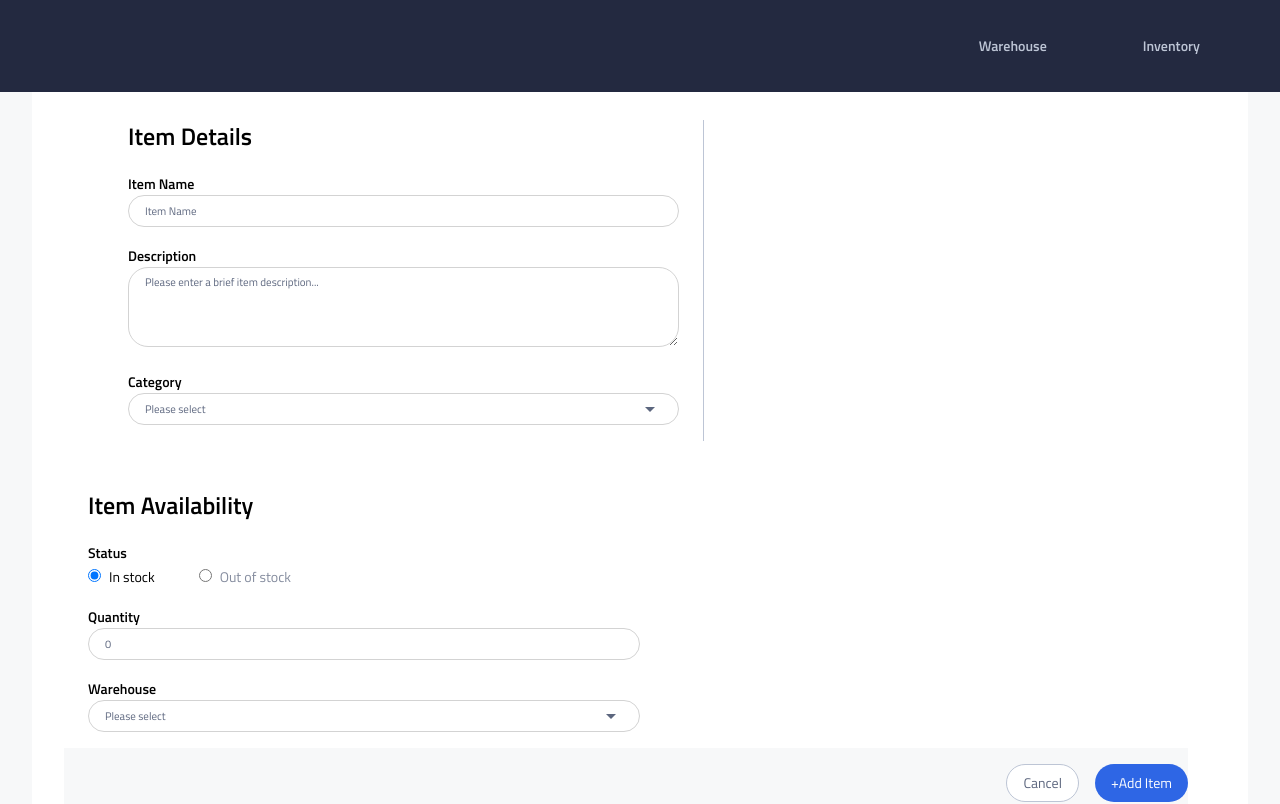
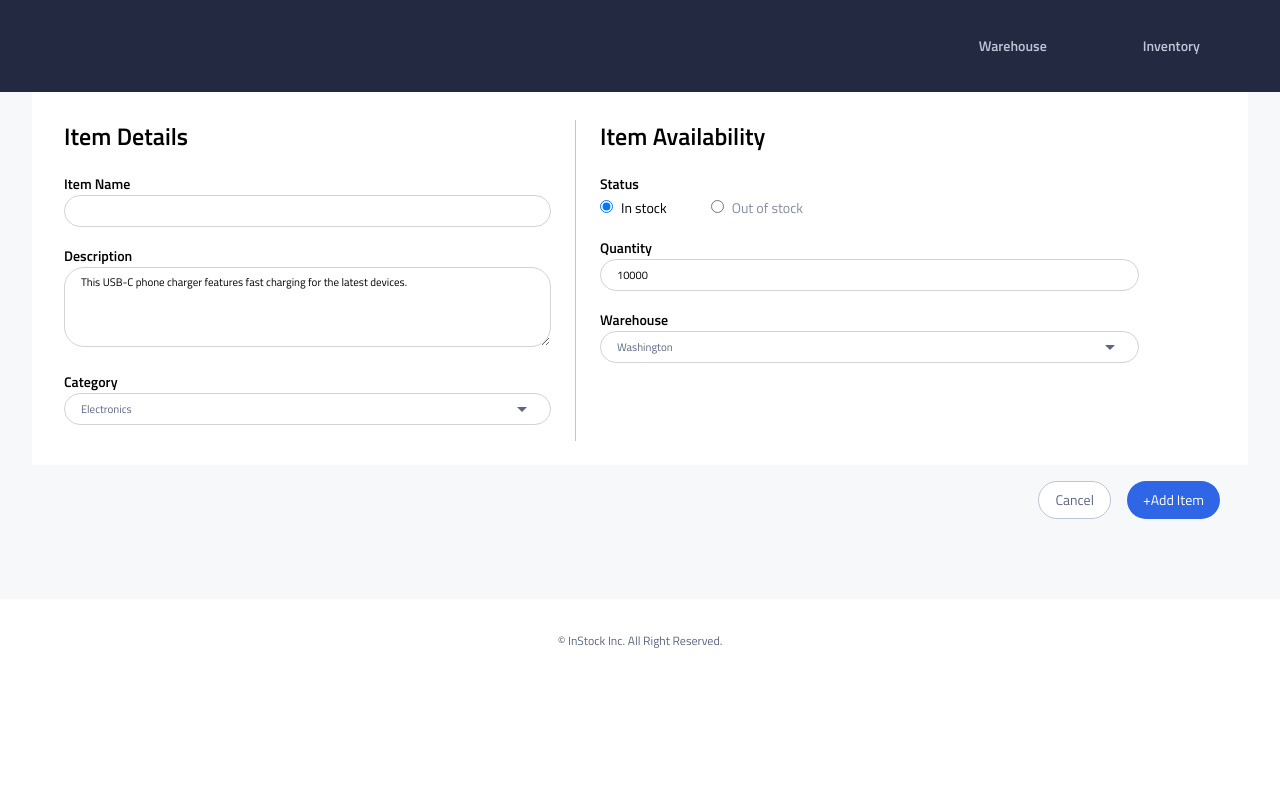
Before and after one commit to danlin0226/instock-merritt, a React (Create React App) app: page /inventory/add in a window 1280 px wide. Shown: the top 804 px of the page. Built offline with nearby package versions, Linux system fonts and the light colour scheme; no server answers.

Commit message:
fixed env and added mock data to test inventoryForm

```diff
--- a/src/components/inventory-form/InventoryForm.jsx
+++ b/src/components/inventory-form/InventoryForm.jsx
@@ -9,15 +9,176 @@ import "./InventoryForm.scss";
 import axios from "axios";
 import { useState, useEffect } from "react";
 
-const InventoryForm = () => {
+const InventoryForm = (warehouses, categories) => {
+  const itemTest = {
+    id: "3ce124a4-78b0-4d80-91b9-11f9ced631a7",
+    warehouse_id: "2922c286-16cd-4d43-ab98-c79f698aeab0",
+    item_name: "Phone Charger",
+    description: "This USB-C phone charger features fast charging for the latest devices.",
+    category: "Electronics",
+    status: "In Stock",
+    quantity: 10000,
+    created_at: "2022-11-25T02:30:31.000Z",
+    updated_at: "2022-11-25T02:30:31.000Z",
+    warehouse_name: "Manhattan",
+  };
+
+  const [item, setItem] = useState({});
   const [inventories, setInventories] = useState([]);
 
+  const categoriesList = ["Accessories", "Gear", "Electronics", "Apparel"];
+
+  // form states
+  const [itemName, setItemName] = useState("");
+  const [description, setDescription] = useState("");
+  const [category, setCategory] = useState("");
+  const [status, setStatus] = useState("");
+  const [quantity, setQuantity] = useState(-1);
+  const [warehouse, setWarehouse] = useState("");
+
+  const handleChangeItemName = (event) => {
+    setItemName(event.target.value);
+  };
+
+  const handleChangeDescription = (event) => {
+    setDescription(event.target.value);
+  };
+
+  const handleChangeCategory = (event) => {
+    setCategory(event.target.value);
+  };
+
+  const handleChangeStatus = (event) => {
+    setStatus(event.target.value);
+  };
+
+  const handleChangeWarehouse = (event) => {
+    setWarehouse(event.target.value);
+  };
+
+  const handleChangeQuantity = (event) => {
+    setQuantity(event.target.value);
+  };
+
   useEffect(() => {
-    axios.get(`${process.env.REACT_APP_BACKEND_URL}/inventories`).then((res) => {
-      setInventories(res.data);
+    axios
+      .get(`${process.env.REACT_APP_BACKEND_URL}/inventories/`)
+      .then(({ data }) => {
+        setInventories(data);
+      })
+      .catch((err) => {
+        console.log(`ERROR WHILE FETCHING INVENTORIES ${err}`);
+      });
+
+    axios
+      .get(`${process.env.REACT_APP_BACKEND_URL}/inventories/3ce124a4-78b0-4d80-91b9-11f9ced631a7`)
+      .then(({ data }) => {
+        setItem(data);
+      })
+      .catch((err) => {
+        console.log(`ERROR WHILE FETCHING INVENTORIES ${err}`);
       });
   }, []);
 
+  function renderEdit() {
+    return (
+      <form className="inventory__form">
+        <div className="item__details">
+          <h2 className="subheader item__header">Item Details</h2>
+          <div className="item__container">
+            <label className="label-text">Item Name</label>
+            <input
+              className="item__form item__name"
+              type="text"
+              name="itemName"
+              value={item.item_name}
+              onChange={handleChangeItemName}
+            />
+          </div>
+          <div className="item__container">
+            <label className="label-text">Description</label>
+            <textarea
+              onChange={handleChangeDescription}
+              className="item__form item__description"
+              type="text"
+              name="itemName"
+              defaultValue={itemTest.description}
+            />
+          </div>
+          <div className="item__container">
+            <label className="label-text">Category</label>
+            <select className="item__form" defaultValue={itemTest.category}>
+              <option className="item__select" value="" disabled hidden>
+                Please select
+              </option>
+              <option className="item__select" value="Electronics">
+                Electronics
+              </option>
+              <option className="item__select" value="Accessories">
+                Accessories
+              </option>
+              <option className="item__select" value="Apparel">
+                Apparel
+              </option>
+            </select>
+          </div>
+        </div>
+        <div className="item__availability">
+          <h2 className="subheader item__header">Item Availability</h2>
+          <div className="item__container">
+            <label className="label-text">Status</label>
+            <div className="item__radio-container">
+              <div className="item__radio">
+                <input type="radio" id="inStock" name="itemStatus" value="In stock" defaultChecked={true} />
+                <label className="label-text item__radio-label" htmlFor="inStock">
+                  In stock
+                </label>
+              </div>
+              <div className="item__radio">
+                <input type="radio" id="outOfStock" name="itemStatus" value="Out of stock" />
+                <label className="label-text item__radio-label" htmlFor="outOfStock">
+                  Out of stock
+                </label>
+              </div>
+            </div>
+          </div>
+          <div className="item__container">
+            <label className="label-text">Quantity</label>
+            <input
+              className="item__form item__quantity"
+              type="text"
+              name="itemQuantity"
+              value={itemTest.quantity}
+              onChange={handleChangeQuantity}
+            />
+          </div>
+          <div className="item__container">
+            <label className="label-text">Warehouse</label>
+            <select className="item__form" defaultValue={itemTest.warehouse_name}>
+              <option className="item__select" value="" disabled hidden>
+                Please select
+              </option>
+              <option className="item__select" value="Washington">
+                Washington
+              </option>
+              <option className="item__select" value="SF">
+                San Francisco
+              </option>
+              <option className="item__select" value="Miami">
+                Miami
+              </option>
+            </select>
+          </div>
+        </div>
+        <div className="item__buttons">
+          <Button buttonText="Cancel" classes="button button-text item__buttons-cancel"></Button>
+          <Button buttonText="+Add Item" classes="button button-text item__buttons-add"></Button>
+        </div>
+      </form>
+    );
+  }
+
+  function renderAdd() {
     return (
       <form className="inventory__form">
         <div className="item__details">
@@ -59,7 +220,7 @@ const InventoryForm = () => {
             <label className="label-text">Status</label>
             <div className="item__radio-container">
               <div className="item__radio">
-              <input type="radio" id="inStock" name="itemStatus" value="In stock" checked />
+                <input type="radio" id="inStock" name="itemStatus" value="In stock" defaultChecked={true} />
                 <label className="label-text item__radio-label" htmlFor="inStock">
                   In stock
                 </label>
@@ -100,6 +261,9 @@ const InventoryForm = () => {
         </div>
       </form>
     );
+  }
+
+  return item ? renderEdit() : renderAdd();
 };
 
 export default InventoryForm;
--- a/src/components/inventory-form/InventoryForm.scss
+++ b/src/components/inventory-form/InventoryForm.scss
@@ -184,13 +184,16 @@
       // box-shadow: h-offset v-offset blur spread color
       box-shadow: inset 0 -2rem 0 2rem $Light-Grey;
       margin: 0rem;
-      padding: 0.25rem 4rem 4rem;
+      padding: 0.25rem 0rem 4rem;
       display: flex;
       flex-wrap: wrap;
     }
   }
 
   .item {
+    &__header {
+      margin: 0 0 1.2rem 0;
+    }
     &__container {
       margin-bottom: 1rem;
     }
@@ -227,20 +230,23 @@
     }
 
     &__details {
-      width: 50%;
+      width: 40%;
+      margin: 1.5rem 0rem 1.5rem 4rem;
       padding-right: 1.5rem;
       border-right: 0.0625rem solid $Cloud;
     }
 
     &__availability {
-      width: 50%;
+      width: 44%;
+      margin: 1.5rem 2rem 0 0;
       padding-left: 1.5rem;
     }
 
     &__buttons {
       display: flex;
       justify-content: flex-end;
-      padding: 1rem 0rem;
+      padding: 1rem 2rem;
+      margin-right: 1.75rem;
       background-color: $Light-Grey;
       width: 100%;
       &-cancel {
```
Also changed, not shown: 1 other file (tests, documents, lock files or other folders). Lines whose indentation alone changed are shown as unchanged.
